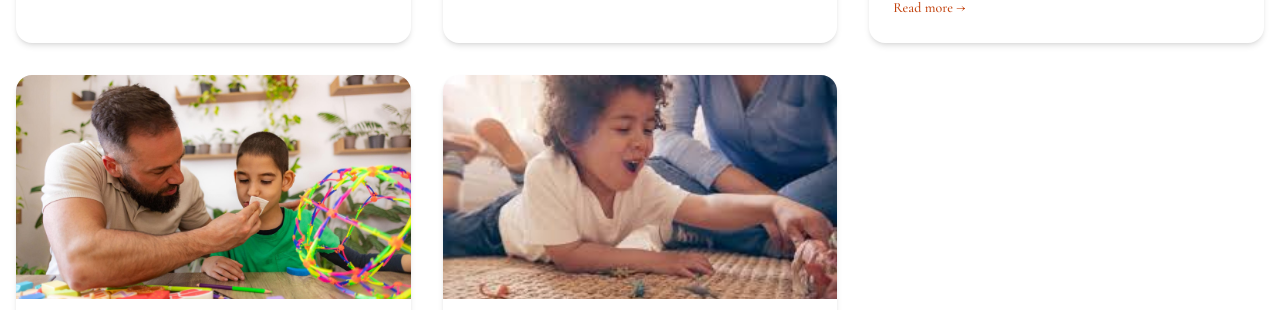
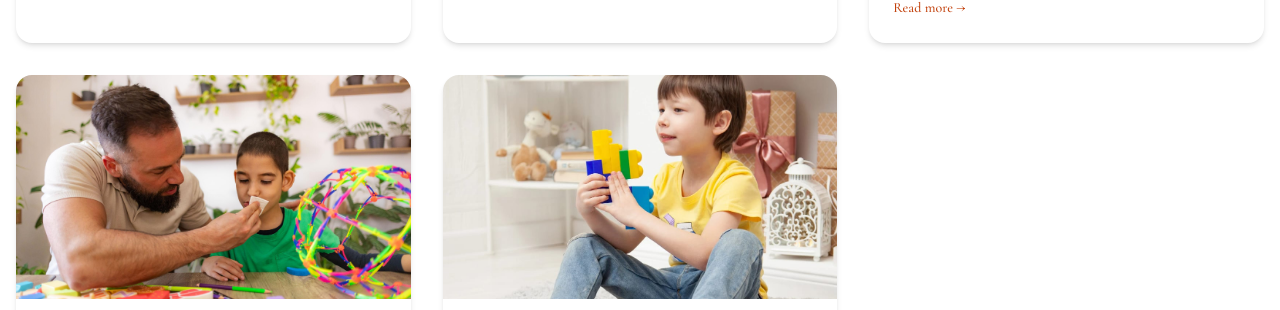
Before and after one commit to OmkarSurve07/ankur-mental-health, a Next.js app: page /blog in a window 1280 px wide. Shown: the part 642-952 px from the top of the page. Built offline with nearby package versions, Linux system fonts and the light colour scheme.

Commit message:
Image change

```diff
--- a/app/blog/page.tsx
+++ b/app/blog/page.tsx
@@ -41,7 +41,7 @@ export default function BlogPage() {
         <BlogCard
           title="Parenting Neurodivergent Children: Strategies for Emotional Regulation, Behaviour & Support"
           slug="parenting-neurodivergent-children"
-          image="/images/blogs/neurodivergent-parenting.jpg"
+          image="/images/blogs/neurodivergent-parenting.jpeg"
           author="Aaditi Kadam, Intern Psychologist"
           reviewer="Mrudula Joshi, Senior Psychologist"
           excerpt="Parenting neurodivergent children requires understanding, patience, and the right strategies to support emotional regulation, behaviour, and overall development."
```
Also changed, not shown: public/images/blogs/neurodivergent-parenting.jpeg (added), public/images/blogs/neurodivergent-parenting.jpg (deleted).
